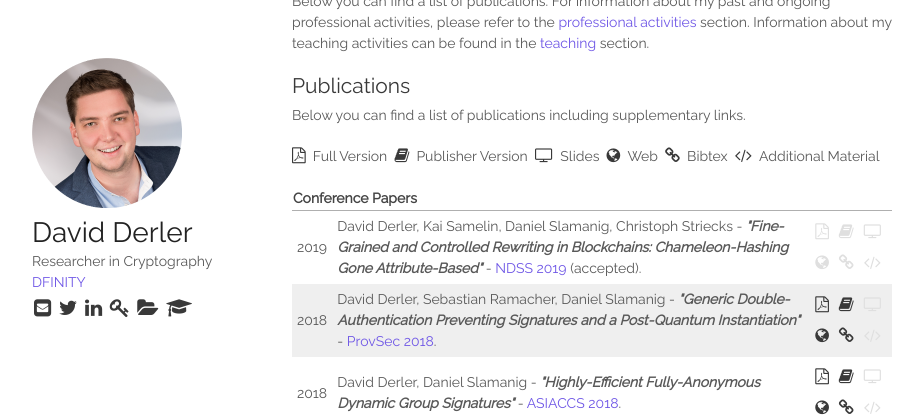
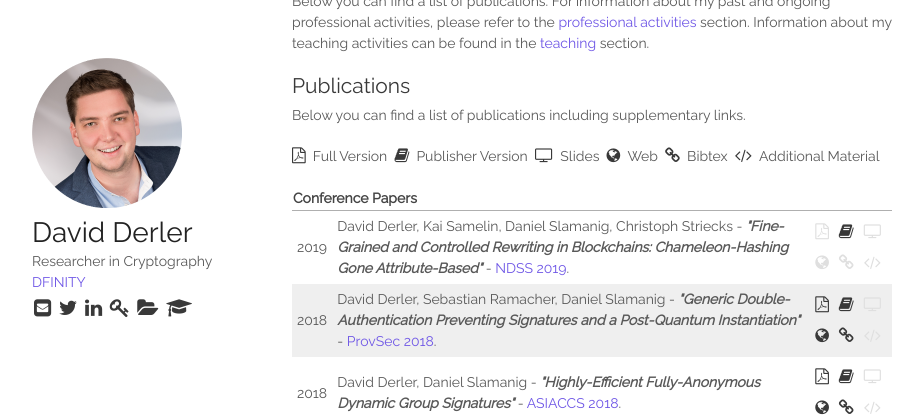
Before and after one commit to derlerd/derlerd.github.io, a Jekyll site: the page built from index.html, in a window 1280 px wide and 900 px high, scrolled down 369 px. Shown: the top 417 px of the window, without its empty margins (178-1101 px from the left). Built offline with Jekyll 4.4.1, drawn with Linux system fonts in a browser that asks for light colours.

```diff
--- a/_proc/2019-01-01-ch-abe.markdown
+++ b/_proc/2019-01-01-ch-abe.markdown
@@ -5,5 +5,5 @@ title: "Fine-Grained and Controlled Rewriting in Blockchains: Chameleon-Hashing
 authors: David Derler, Kai Samelin, Daniel Slamanig, Christoph Striecks
 venue: NDSS 2019
 vurl: https://www.ndss-symposium.org/ndss2019/
-vatt: (accepted)
+pub: https://www.ndss-symposium.org/ndss-paper/fine-grained-and-controlled-rewriting-in-blockchains-chameleon-hashing-gone-attribute-based/
 ---
```
